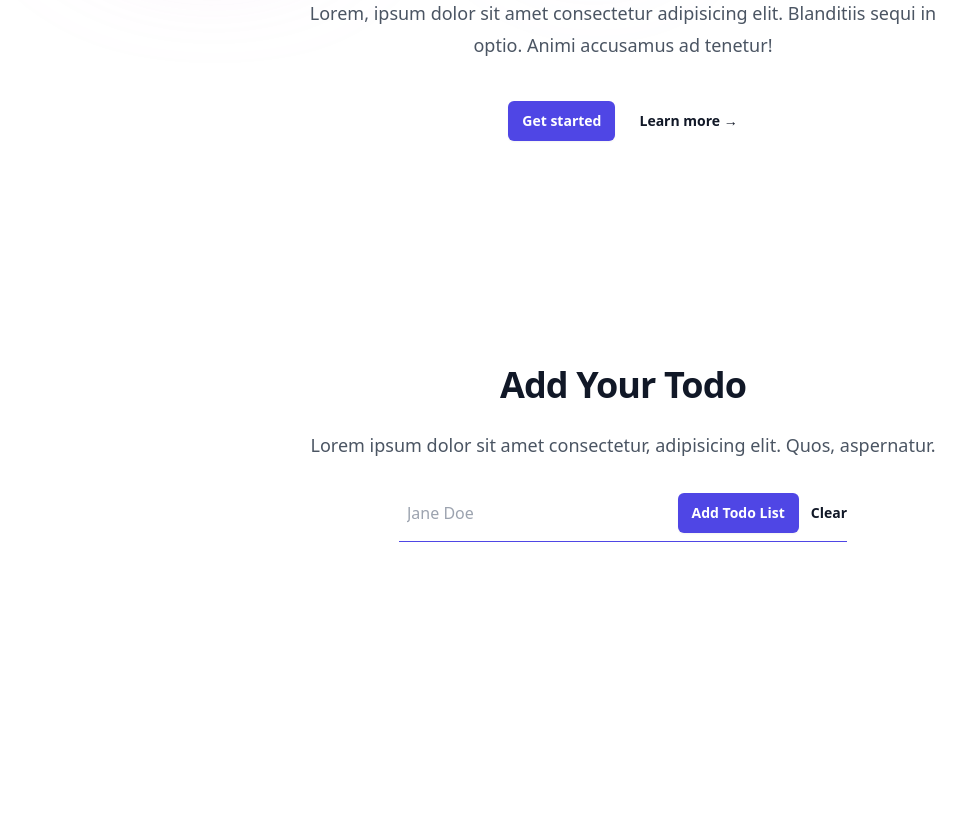
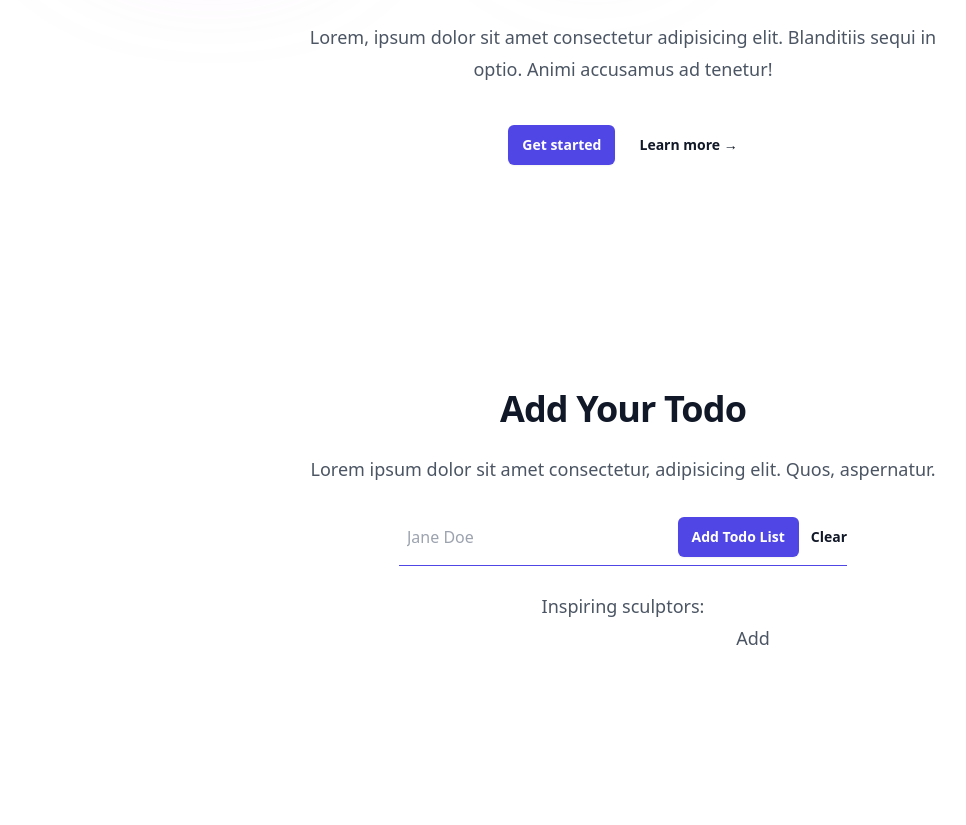
Before and after one commit to karolmal/gatsby-new, a Gatsby site: page / in a window 1280 px wide. Shown: the part 431-1256 px from the top of the page, without its empty margins (17-983 px from the left). Before the commit the page ends 1197 px from the top, so only its background shows below. Built offline with nearby package versions, Linux system fonts and the light colour scheme; Gatsby itself is replaced by a stand-in of ours.

Commit message:
added function of adding todo

```diff
--- a/src/components/Form.jsx
+++ b/src/components/Form.jsx
@@ -1,4 +1,5 @@
 import React from "react";
+import Todo from "./Todo";
 
 function Form() {
   return (
@@ -37,6 +38,9 @@ function Form() {
                 </div>
               </form>
             </div>
+            <div className="mt-6 text-lg leading-8 text-gray-600">
+              <Todo />
+            </div>
           </div>
         </div>
       </div>
--- a/src/components/New.jsx
+++ b/src/components/New.jsx
@@ -140,6 +140,7 @@ export default function New() {
             <h1 className="text-4xl font-bold tracking-tight text-gray-900 sm:text-6xl">
               My Todo List
             </h1>
+            <h2>It is {new Date().toLocaleTimeString()}.</h2>
             <p className="mt-6 text-lg leading-8 text-gray-600">
               Lorem, ipsum dolor sit amet consectetur adipisicing elit.
               Blanditiis sequi in optio. Animi accusamus ad tenetur!
--- a/src/components/Todo.jsx
+++ b/src/components/Todo.jsx
@@ -1,7 +1,30 @@
 import React from "react";
+import { useState } from "react";
+
+let nextId = 0;
 
 function Todo() {
-  return <div>Todo</div>;
+  const [name, setName] = useState("");
+  const [todos, setTodos] = useState([]);
+
+  return (
+    <>
+      <h1>Inspiring sculptors:</h1>
+      <input value={name} onChange={(e) => setName(e.target.value)} />
+      <button
+        onClick={() => {
+          setTodos([...todos, { id: nextId++, name: name }]);
+        }}
+      >
+        Add
+      </button>
+      <ul>
+        {todos.map((todo) => (
+          <li key={todo.id}>{todo.name}</li>
+        ))}
+      </ul>
+    </>
+  );
 }
 
 export default Todo;
```
